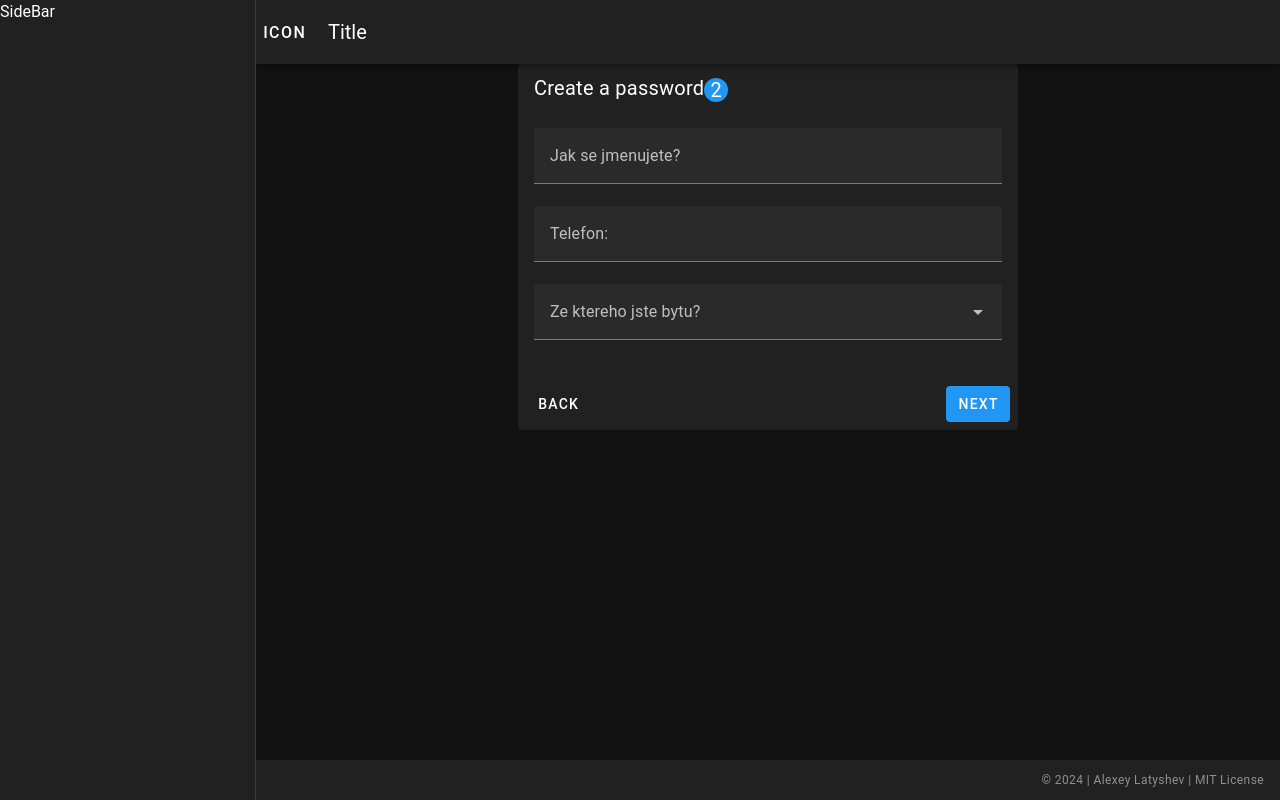
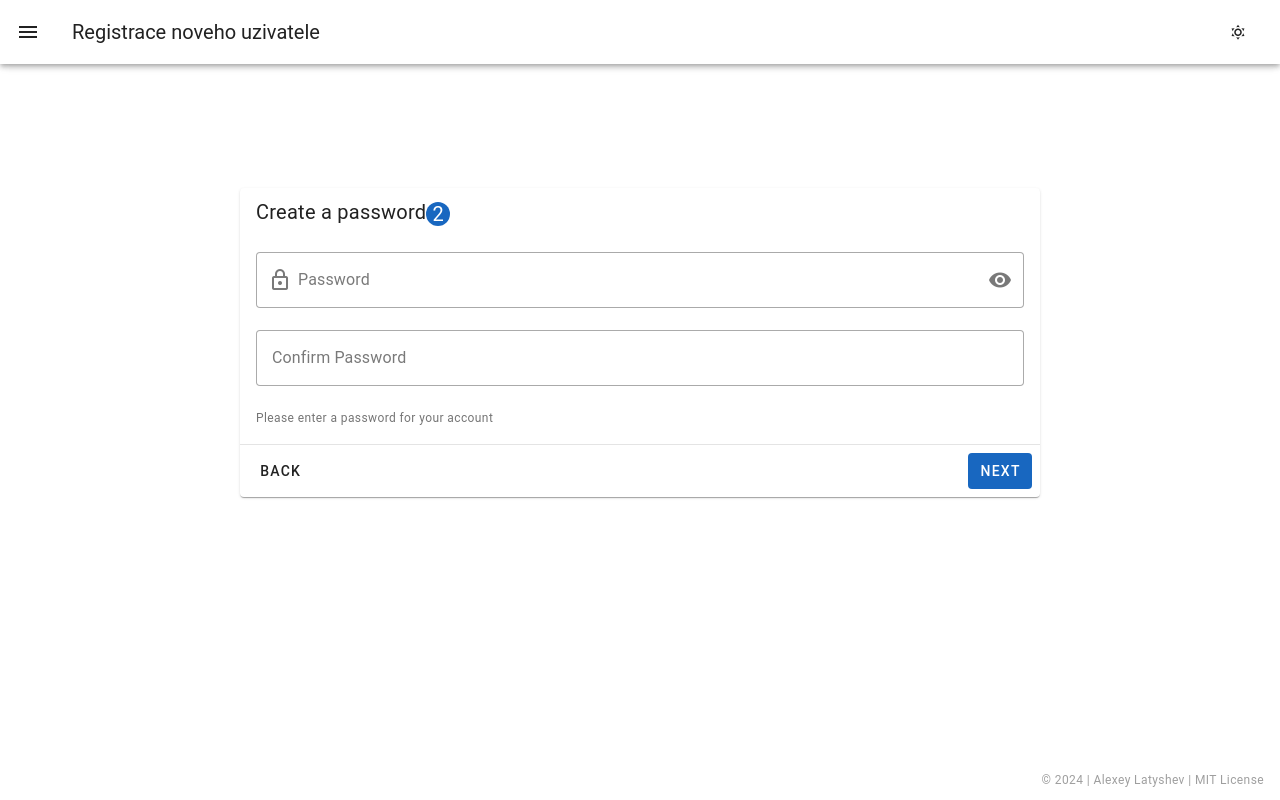
Before and after one commit to chitochka/platanova78, a Vue app in the folder frontend/: page / in a window 1280 px wide. Both pictures are taken after a click on the button "NEXT". Built offline with nearby package versions, Linux system fonts and the light colour scheme.

Commit message:
dark & light Theme | SideBar | login Page

```diff
--- a/frontend/src/App.vue
+++ b/frontend/src/App.vue
@@ -1,19 +1,41 @@
+<template>
+  <v-app :theme="_theme">
 
-<template>
-  <v-app id="inspire">
-    <v-navigation-drawer >
-      <nav>        SideBar      </nav>
+    <v-app-bar>
+      <v-app-bar-nav-icon @click.stop="_drawer = !_drawer"></v-app-bar-nav-icon>
+      <v-app-bar-title> Registrace noveho uzivatele </v-app-bar-title>
+      <v-spacer></v-spacer>
+      <v-btn :prepend-icon="_theme === 'light' ? 'mdi-weather-sunny' : 'mdi-weather-night'" @click="changeTheme">
+      </v-btn>
+    </v-app-bar>
+
+    <v-navigation-drawer v-model="_drawer">
+      <nav> SideBar </nav>
     </v-navigation-drawer>
 
-    <v-app-bar>
-      <v-app-bar-nav-icon >Icon</v-app-bar-nav-icon>
-      <v-app-bar-title> Title </v-app-bar-title>
-    </v-app-bar>
-
-    <v-main>
-        <Login></Login>
+    <v-main d-flex align-center justify-center>
+      <Login></Login>
     </v-main>
     <AppFooter />
-
   </v-app>
 </template>
+
+
+
+<script>
+export default {
+  data() {
+    return {
+      _theme: 'light',
+      _drawer: false
+    }
+  },
+  methods: {
+    changeTheme() {
+      this._theme = this._theme === 'light' ? 'dark' : 'light'
+    }
+  }
+}
+
+
+</script>
--- a/frontend/src/components/Login.vue
+++ b/frontend/src/components/Login.vue
@@ -1,90 +1,115 @@
 <template>
-  <!--    TEST  VUelidate   -->
+    <v-container style="height: 80%">
+        <v-row align="center" style="height: 100%;" no-gutters>
+            <v-col>
 
-  <!-- <input type="text" :value="name" @input="setName">
-  test = [{{ test }}]
-
-  <v-text-field v-model="test" :error-messages="v$.test.$errors.map(e => e.$message)" label="E-mail"
-      @input="v$.test.$touch" @blur="v$.test.$touch" required></v-text-field>
-  {{ v$.test }}
-  <hr>
-  error = {{ v$.test.$errors }} -->
-
-<!-- --------------------- -->
-
-  <v-layout align-center justify-center>
-      <v-card class="mx-auto" min-width="500">
+                <v-card class="mx-auto" min-width="500" max-width="800">
                     <v-card-title class="text-h6 font-weight-regular justify-space-between">
                         <span>{{ currentTitle }}</span>
                         <v-avatar color="primary" size="24">{{ step }}</v-avatar>
-
                     </v-card-title>
                     <form>
 
                         <v-window v-model="step">
+
+                            <!-- 1 -->
                             <v-window-item :value="1">
                                 <v-card-text>
-                          <!-- <v-text-field v-model="dataUser.email"
-                          :error-messages="v$.dataUser.email.$errors.map(e => e.$message)" label="E-mail" required
-                          @input="v$.email.$touch" @blur="v$.email.$touch"></v-text-field> -->
-                          <v-text-field v-model="email" :error-messages="v$.email.$errors.map(e => e.$message)"
-                              required></v-text-field>
-                          <!-- <v-text-field label="Password" type="password"></v-text-field> -->
-                          <!-- <v-text-field label="Confirm Password" type="password"  v-if="true"></v-text-field> -->
-
-                          <!-- <v-text-field label="Email" placeholder="john@google.com"></v-text-field> -->
-                          <span class="text-caption text-grey-darken-1"> Zadejte , prosim, Vas email</span>
-                          <span class="text-caption text-grey-darken-1"> {{ test }}</span>
+                                    <v-text-field v-model.trim="email" label="Zadejte vas email?"
+                                        :error-messages="v$.email.$errors.map(e => e.$message)" required
+                                        @input="v$.email.$touch" variant="outlined"
+                                        prepend-inner-icon="mdi-email-outline"
+                                    >
+                                    </v-text-field>
+                                    <span class="text-caption text-grey-darken-1 warning"> Zadejte , prosim, Vas email</span>
                                 </v-card-text>
                             </v-window-item>
 
+                            <!-- 2 -->
+
                             <v-window-item :value="2">
                                 <v-card-text>
+                                    <v-text-field label="Password" variant="outlined"
+                                        required
+                                        :type="_passwordVisible ? 'text' : 'password'"
+                                        :append-inner-icon="_passwordVisible ? 'mdi-eye-off' : 'mdi-eye'"
+                                        prepend-inner-icon="mdi-lock-outline"
+                                        @click:append-inner="_passwordVisible = !_passwordVisible"
+                                        ></v-text-field>
+                                    <v-text-field label="Confirm Password" variant="outlined"
+                                        required
+                                        :type="_passwordVisible ? 'text' : 'password'"
 
-                          <v-text-field v-model="name" :error-messages="v$.name.$errors.map(e => e.$message)"
-                              :counter="10" label="Jak se jmenujete?" required @input="v$.name.$touch"
-                              @blur="v$.name.$touch"></v-text-field>
-                          <v-text-field v-model="telefon" :error-messages="v$.name.$errors.map(e => e.$message)"
-                              :counter="10" label="Telefon:" required @input="v$.name.$touch"
-                              @blur="v$.name.$touch"></v-text-field>
-                          <v-select v-model="apartNum" :items="Array.from({ length: 13 }, (v, i) => i + 1)"
-                              :error-messages="v$.apartNum.$errors.map(e => e.$message)" label="Ze ktereho jste bytu? "
-                              required @change="v$.apartNum.$touch" @blur="v$.apartNum.$touch"></v-select>
-
-                          <!-- <v-checkbox v-model="state.checkbox" :error-messages="v$.checkbox.$errors.map(e => e.$message)"             label="Jste vlastnik bytu??" required @change="v$.checkbox.$touch" @blur="v$.checkbox.$touch"></v-checkbox> -->
-
-
-                          <!-- <v-text-field label="Password" type="password"></v-text-field>
-                  <v-text-field label="Confirm Password" type="password"></v-text-field>
-                  <span class="text-caption text-grey-darken-1">                        Please enter a password for your account                    </span> -->
+                                        ></v-text-field>
+                                    <span class="text-caption text-grey-darken-1"> Please enter a password for your
+                                        account
+                                    </span>
                                 </v-card-text>
                             </v-window-item>
 
+                            <!-- 3  -->
+
+
                             <v-window-item :value="3">
+                                <v-card-text>
+
+                                    <v-text-field v-model="firstName"
+                                        :error-messages="v$.firstName.$errors.map(e => e.$message)" label="Jmeno"
+                                        required @input="v$.firstName.$touch" @blur="v$.firstName.$touch"
+                                        variant="outlined">
+                                    </v-text-field>
+                                    <v-text-field v-model="lastName"
+                                        :error-messages="v$.lastName.$errors.map(e => e.$message)" label="Primeni"
+                                        required @input="v$.lastName.$touch" @blur="v$.lastName.$touch" variant="outlined">
+                                    </v-text-field>
+                                    <v-text-field v-model="telefon"
+                                        :error-messages="v$.telefon.$errors.map(e => e.$message)" label="Telefon:" required
+                                        @input="v$.telefon.$touch" @blur="v$.telefon.$touch" variant="outlined">
+                                    </v-text-field>
+                                    <div class="d-flex ga-2">
+                                        <v-select v-model="apartNum"
+                                            :items="Array.from({ length: 13 }, (v, i) => i + 1)"
+                                            :error-messages="v$.apartNum.$errors.map(e => e.$message)"
+                                            label="Ze ktereho jste bytu? " required @change="v$.apartNum.$touch"
+                                            @blur="v$.apartNum.$touch" variant="outlined">
+                                        </v-select>
+
+                                        <v-checkbox v-model="vlastnik"
+                                            :error-messages="v$.vlastnik.$errors.map(e => e.$message)"
+                                            label="Jste vlastnik bytu??" @change="v$.vlastnik.$touch"
+                                            @blur="v$.vlastnik.$touch">
+                                        </v-checkbox>
+                                    </div>
+                                </v-card-text>
+                            </v-window-item>
+
+                            <!-- 4 -->
+
+                            <v-window-item :value="4">
                                 <div class="pa-4 text-center">
 
-                          <h3 class="text-h6 font-weight-light mb-2">
-                              Welcome to Vuetify
-                          </h3>
-                          <span class="text-caption text-grey">Thanks for signing up!</span>
+                                    <h3 class="text-h6 font-weight-light mb-2"> Dekujeme za registrace </h3>
+                                    <span class="text-caption text-grey"> Za chvili budete prihlaseni </span>
                                 </div>
                             </v-window-item>
                         </v-window>
                     </form>
-          <!-- <v-divider></v-divider> -->
+                    <v-divider></v-divider>
 
                     <v-card-actions>
                         <v-btn v-if="step > 1" variant="text" @click="step--">
                             Back
                         </v-btn>
                         <v-spacer></v-spacer>
-              <v-btn v-if="step < 3" color="primary" variant="flat" :loading="loading" @click="nextStep(step)"
+                        <v-btn v-if="step < 4" color="primary" variant="flat" :loading="loading" @click="nextStep(step)"
                             :disabled="this.v$.email.$error">
                             Next
                         </v-btn>
                     </v-card-actions>
                 </v-card>
-  </v-layout>
+            </v-col>
+        </v-row>
+    </v-container>
 </template>
 <script>
 
@@ -96,7 +121,7 @@ import { required, numeric, email } from '@vuelidate/validators'
 export default {
     setup: () => ({ v$: useVuelidate() }),
     data: () => ({
-      name: '',
+
         step: 1,
         loading: false,
         email: '',
@@ -106,27 +131,26 @@ export default {
         apartNum: null,
         telefon: "",
         vlastnik: false,
-      test: '',
-      items: Array.from({ length: 13 }, (v, i) => i + 1)
+        items: Array.from({ length: 13 }, (v, i) => i + 1),
+        _passwordVisible: false
     }),
     validations() {
         return {
-          name:  { required },
             email: { required, email },
             password: { required },
             firstName: { required },
             lastName: { required },
             apartNum: { required, numeric },
-          telefon: { required },
+            telefon: { required, numeric },
             vlastnik: { required },
-          test: { required, email },
         }
     },
     computed: {
         currentTitle() {
             switch (this.step) {
-              case 1: return 'Registrace noveho uzivatele '
+                case 1: return 'New user registration'
                 case 2: return 'Create a password'
+                case 3: return 'Enter your data'
                 default: return 'Account created'
             }
         },
@@ -147,3 +171,6 @@ export default {
     }
 }
 </script>
+
+
+<style scope></style>
--- a/frontend/src/plugins/vuetify.js
+++ b/frontend/src/plugins/vuetify.js
@@ -14,6 +14,6 @@ import { createVuetify } from 'vuetify'
 // https://vuetifyjs.com/en/introduction/why-vuetify/#feature-guides
 export default createVuetify({
   theme: {
-    defaultTheme: 'dark',
+    // defaultTheme: 'dark',
   },
 })
```
Lines whose indentation alone changed are shown as unchanged.
